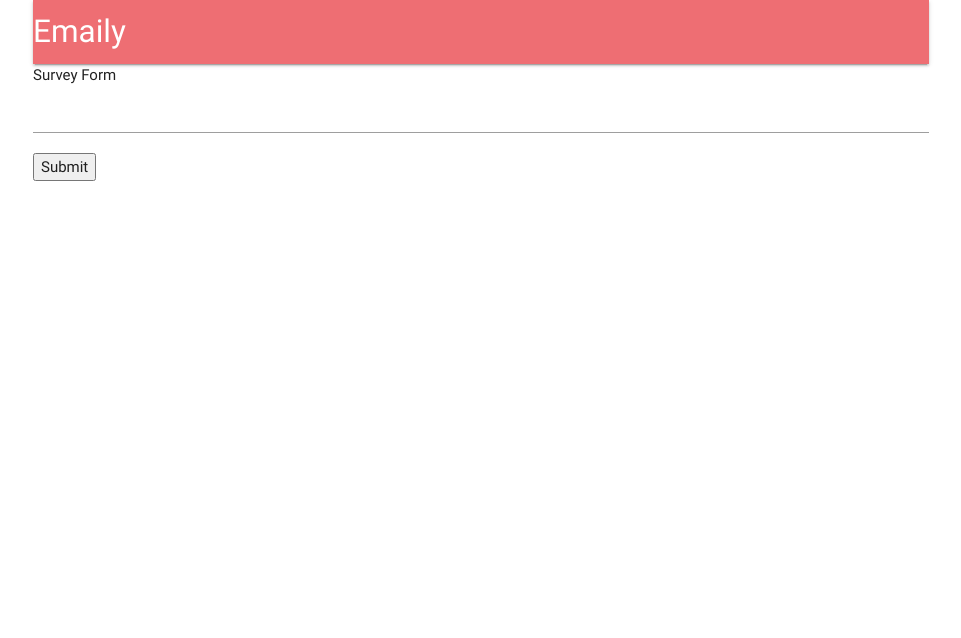
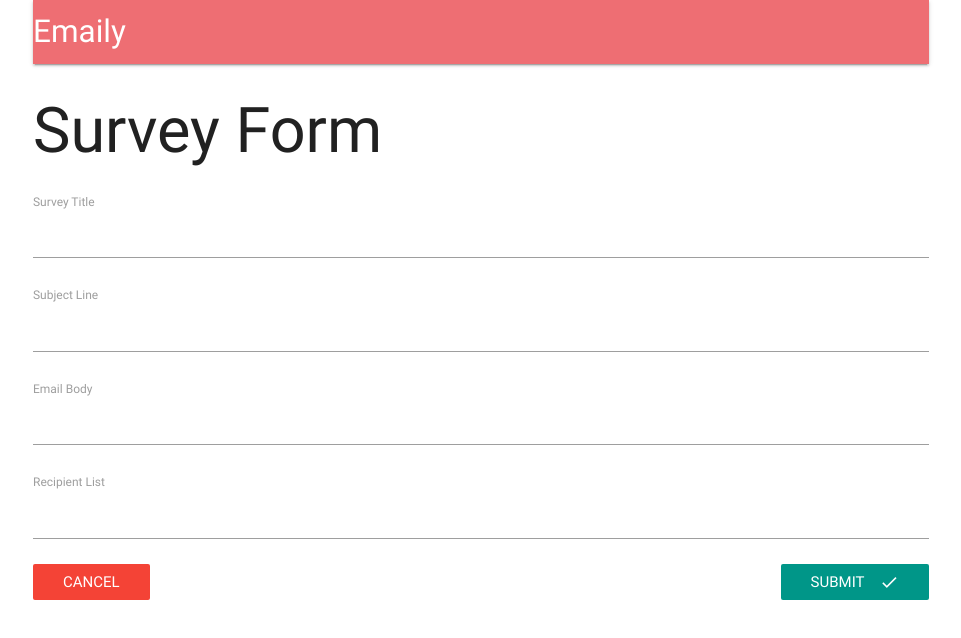
Before and after one commit to LawynnJana/email-api, a React (Create React App) app in the folder client/: page /surveys/new in a window 1280 px wide. Shown: the top 638 px of the page, without its empty margins (159-1120 px from the left). Built offline with nearby package versions, Linux system fonts and the light colour scheme; no server answers.

Commit message:
Add fields to survey form

```diff
--- a/client/src/components/App.js
+++ b/client/src/components/App.js
@@ -17,9 +17,9 @@
 
   render(){
     return (
+
+      <BrowserRouter>
         <div className="container">
-        <BrowserRouter>
-          <div>
           <Header/>
           <Switch>
             <Route exact path='/' render={() => <Landing/>}/>
@@ -28,7 +28,6 @@
           </Switch>
         </div>
       </BrowserRouter>
-      </div>
     )
   }
 }
--- a/client/src/components/surveys/SurveyField.js
+++ b/client/src/components/surveys/SurveyField.js
@@ -1 +1,14 @@
 // SurveyField contains input logic
+import React from 'react';
+
+export default ({ input, label, meta: { error, touched } }) => {
+  return (
+    <div>
+      <label>{label}</label>
+      <input {...input} style={{marginBottom: '5px'}}/>
+      <div className="red-text" style={{marginBottom: '20px'}}>
+        {touched && error}
+      </div>
+    </div>
+  )
+}
--- a/client/src/components/surveys/SurveyForm.js
+++ b/client/src/components/surveys/SurveyForm.js
@@ -1,25 +1,53 @@
 // SurveyForm shows a form to add input
 import React, { Component } from 'react';
 import { reduxForm, Field } from 'redux-form';
+import { Link } from 'react-router-dom';
+import SurveyField from './SurveyField';
+import _ from 'lodash';
 
+const FIELDS = [
+  { label: 'Survey Title', name: 'title' },
+  { label: 'Subject Line', name: 'subject' },
+  { label: 'Email Body', name: 'body' },
+  { label: 'Recipient List', name: 'emails' }
+];
 class SurveyForm extends Component {
+  renderFields() {
+    return _.map(FIELDS, ({label, name}) => {
+      return <Field type="text" key={name} name={name} label={label} component={SurveyField} />
+    })
+  }
+
   render() {
     return (
       <div>
-        Survey Form
+        <h1>Survey Form</h1>
         <form onSubmit={this.props.handleSubmit(values => console.log(values))}>
-          <Field
-            type="text"
-            name="surveyTitle"
-            component="input"
-          />
-          <button type="submit">Submit</button>
+          {this.renderFields()}
+          <Link to="/surveys" className="red btn-flat left white-text">
+            Cancel
+          </Link>
+          <button className="teal btn-flat right white-text" type="submit">
+            Submit
+            <i className="material-icons right">done</i>
+          </button>
         </form>
       </div>
     );
   }
 }
 
+const validate = (values) => {
+  const errors = {};
+
+  _.each(FIELDS, ({name}) => {
+    if(!values[name]) errors[name] = 'You must provide a value';
+  })
+
+  return errors;
+}
+
 export default reduxForm({
-  form: 'surveyForm'
+  form: 'surveyForm',
+  validate,
 })(SurveyForm);
```
Lines whose indentation alone changed are shown as unchanged.
